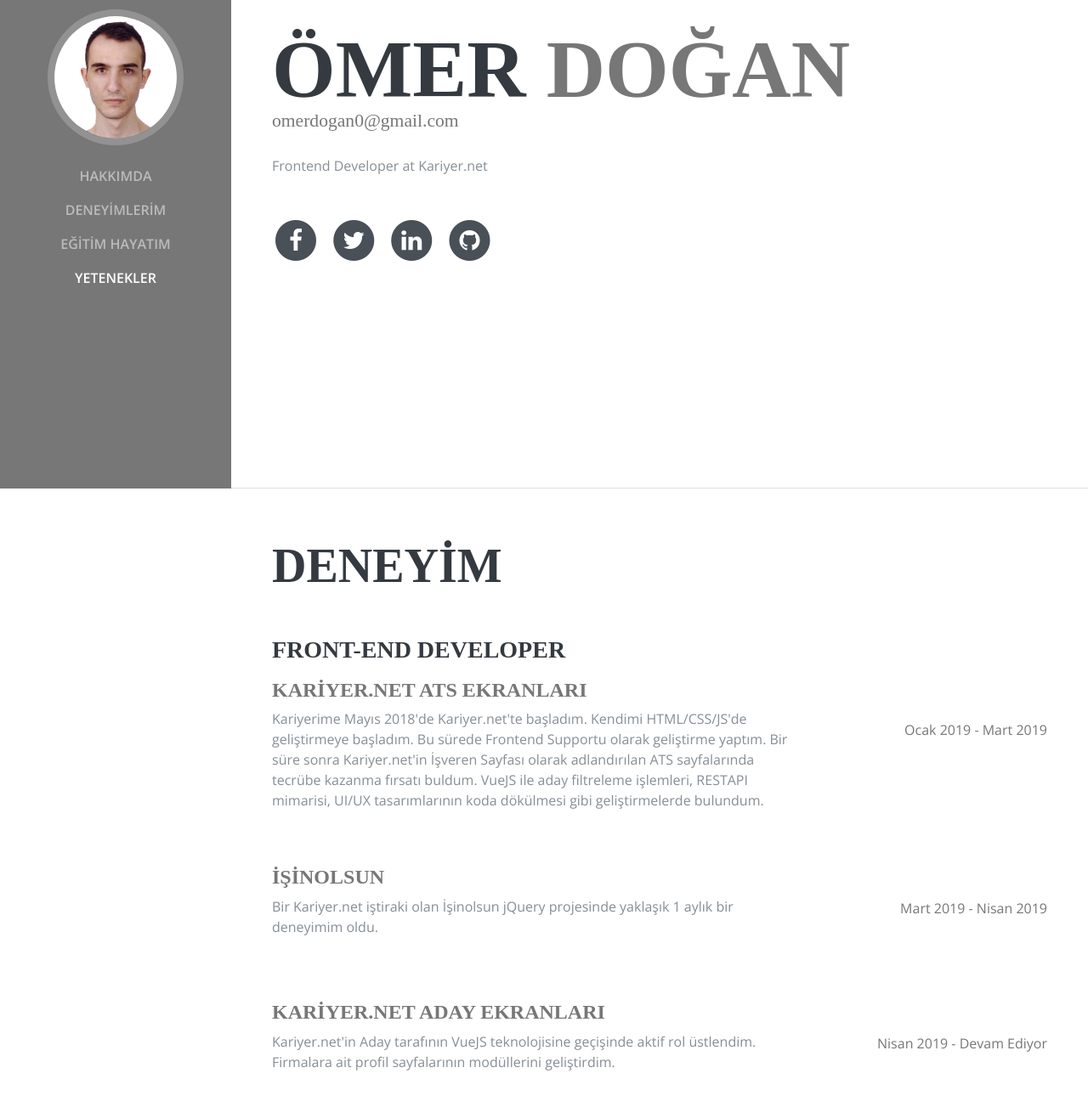
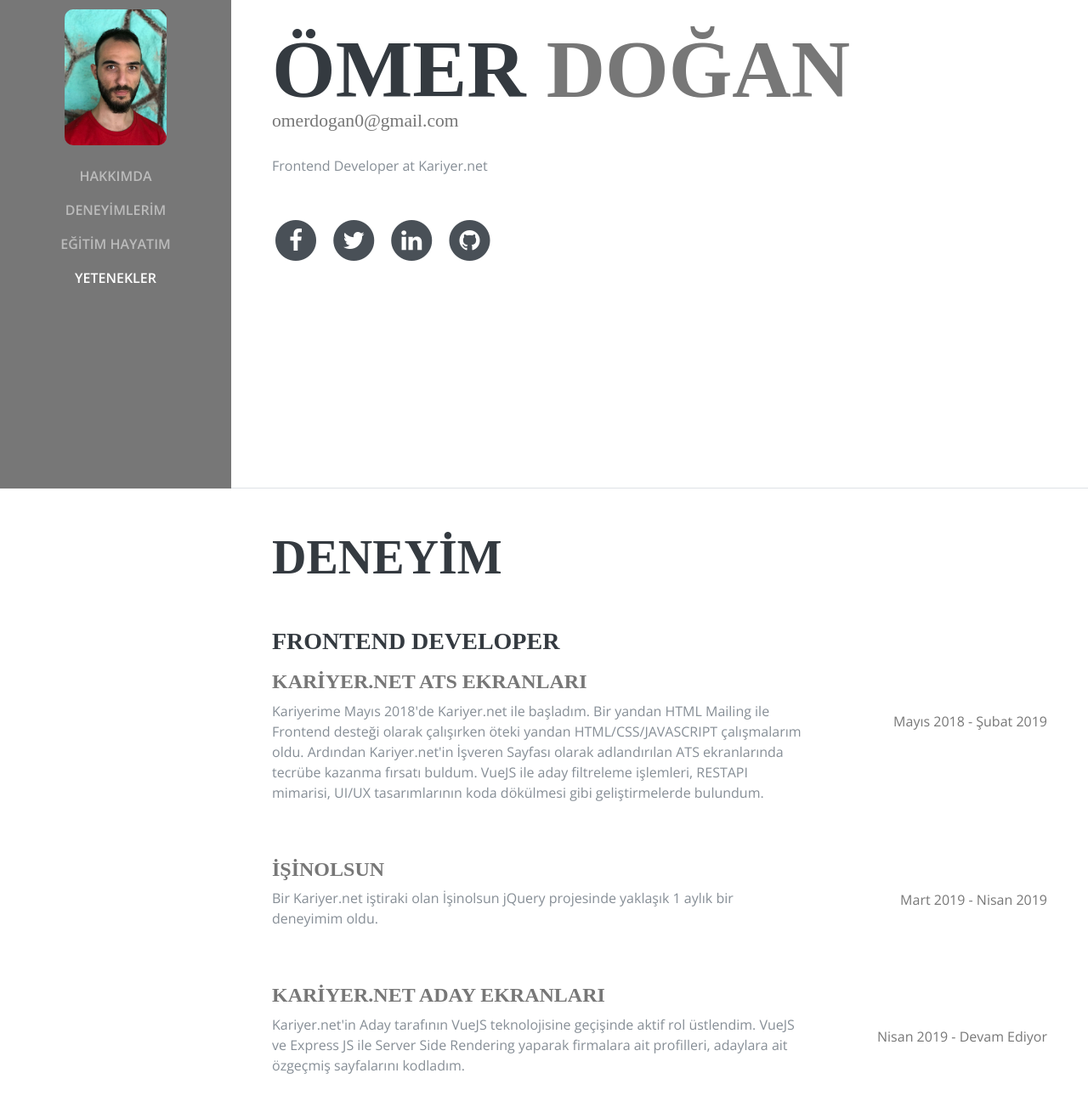
Before and after one commit to akagamina/omerDogan, a plain HTML site: page index.html in a window 1280 px wide. Shown: the part 225-1528 px from the top of the page at 85% size. Drawn offline with nearby package versions, Linux system fonts and the light colour scheme; a web font is replaced by a local one.

Commit message:
ozgecmis guncellendı

```diff
--- a/css/resume.css
+++ b/css/resume.css
@@ -84,7 +84,7 @@ h2 {
     #sideNav .navbar-brand .img-profile {
         max-width: 10rem;
         max-height: 10rem;
-        border: .5rem solid rgba(255, 255, 255, .2)
+        border-radius: 10px;
     }
 
     #sideNav .navbar-collapse {
--- a/index.html
+++ b/index.html
@@ -26,7 +26,7 @@
     <a class="navbar-brand js-scroll-trigger" href="#page-top">
 
       <span class="d-none d-lg-block">
-        <img class="img-fluid img-profile rounded-circle mx-auto mb-2" src="img/profile.jpg" alt="">
+        <img class="img-fluid img-profile  mx-auto mb-2" src="img/profile-image.jpg" alt="">
       </span>
     </a>
     <button class="navbar-toggler" type="button" data-toggle="collapse" data-target="#navbarSupportedContent"
@@ -106,7 +106,7 @@
         <h2 class="mb-5">Deneyim</h2>
         <div class="resume-item d-flex flex-column flex-md-row mb-5">
           <div class="resume-content mr-auto">
-            <h3 class="mb-3">Front-End Developer</h3>
+            <h3 class="mb-3">Frontend Developer</h3>
             <h4>
               <a href="https://ats.kariyer.net/#/">
                 Kariyer.net ATS Ekranları
@@ -115,15 +115,15 @@
             <p>
               <!-- I started my career in May 2018 at Kariyer.net and experienced HTML/CSS/JS as a selfless and fervently.
               After a few months later  -->
-              Kariyerime Mayıs 2018'de Kariyer.net'te başladım. Kendimi HTML/CSS/JS'de geliştirmeye başladım. Bu sürede
-              Frontend Supportu olarak geliştirme yaptım. Bir süre
-              sonra Kariyer.net'in İşveren Sayfası olarak adlandırılan ATS sayfalarında tecrübe kazanma fırsatı buldum.
-              VueJS ile aday filtreleme işlemleri, RESTAPI mimarisi, UI/UX tasarımlarının koda dökülmesi gibi
+              Kariyerime Mayıs 2018'de Kariyer.net ile başladım. Bir yandan HTML Mailing ile Frontend desteği olarak
+              çalışırken öteki yandan HTML/CSS/JAVASCRIPT çalışmalarım oldu.
+              Ardından Kariyer.net'in İşveren Sayfası olarak adlandırılan ATS ekranlarında tecrübe kazanma fırsatı
+              buldum. VueJS ile aday filtreleme işlemleri, RESTAPI mimarisi, UI/UX tasarımlarının koda dökülmesi gibi
               geliştirmelerde bulundum.
             </p>
           </div>
           <div class="resume-date text-md-right  d-flex align-items-center justify-content-end">
-            <span class="text-primary">Ocak 2019 - Mart 2019</span>
+            <span class="text-primary">Mayıs 2018 - Şubat 2019</span>
           </div>
         </div>
 
@@ -156,8 +156,8 @@
           <p>
             <!-- I started my career in May 2018 at Kariyer.net and experienced HTML/CSS/JS as a selfless and fervently.
               After a few months later  -->
-            Kariyer.net'in Aday tarafının VueJS teknolojisine geçişinde aktif rol üstlendim. Firmalara ait profil
-            sayfalarının modüllerini geliştirdim.
+            Kariyer.net'in Aday tarafının VueJS teknolojisine geçişinde aktif rol üstlendim. VueJS ve Express JS ile
+            Server Side Rendering yaparak firmalara ait profilleri, adaylara ait özgeçmiş sayfalarını kodladım.
           </p>
         </div>
         <div class="resume-date text-md-right d-flex align-items-center justify-content-end">
```
Also changed, not shown: css/resume.min.css, img/profile-image.jpg (added), img/profile.jpg (deleted).
